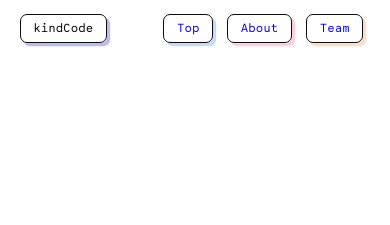
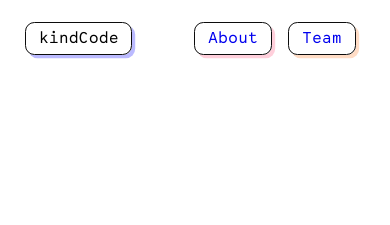
Before and after one commit to fac22/kindcode, a plain HTML site: page index.html in a window 390 px wide. Shown: the top 225 px of the page. Drawn offline with Linux system fonts and the light colour scheme.

Commit message:
fixed mobile nav
Closes #22

```diff
--- a/index.html
+++ b/index.html
@@ -25,8 +25,6 @@
     </div>
 
     <div>
-      <a href="#nav-home" class="box" data-color="blue">Top</a>
-
       <a href="#nav-about" class="box" data-color="pink">About</a>
 
       <a href="#nav-team" class="box" data-color="orange">Team</a>
--- a/style.css
+++ b/style.css
@@ -31,7 +31,7 @@ nav {
   padding-top: 2em;
   padding-left: 1.4em;
   padding-right: 2em;
-  font-size: 3vw;
+  font-size: min(4vw, 2em);
 }
 
 body {
```
